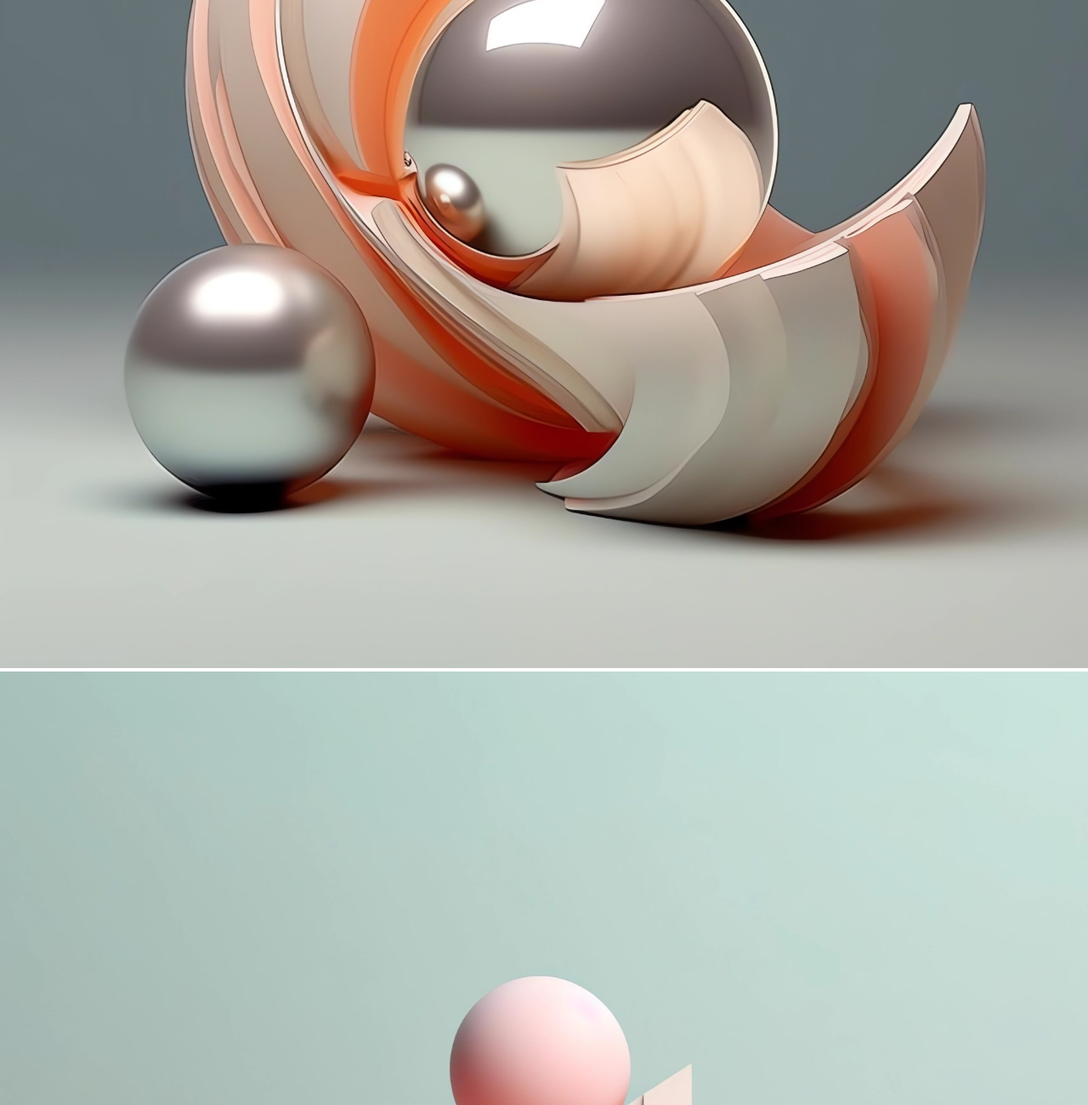
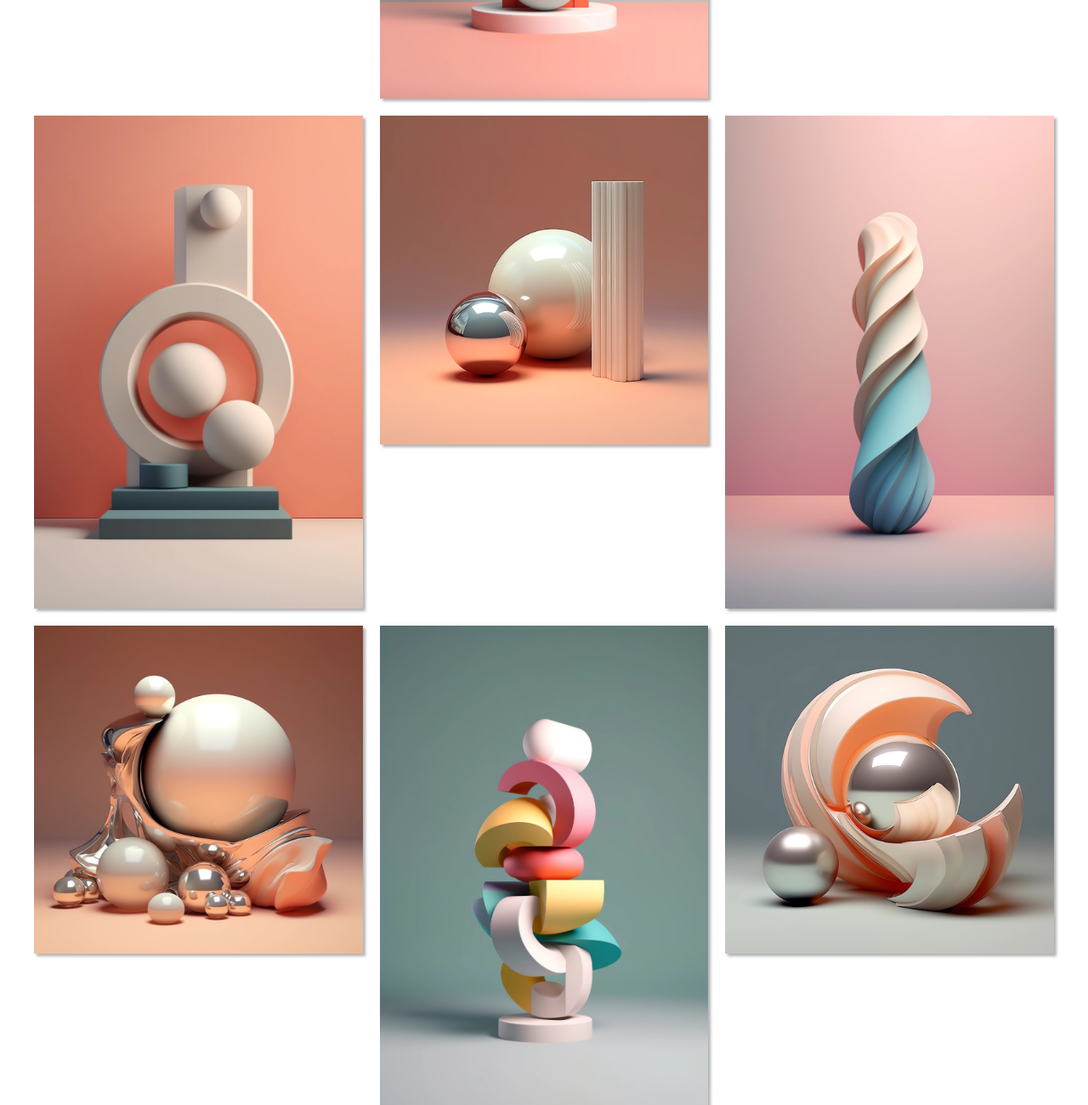
Before and after one commit to annazofka/grid-layout-site, a plain HTML site: page index.html in a window 1280 px wide. Shown: the part 600-1900 px from the top of the page at 85% size. Drawn offline with Linux system fonts and the light colour scheme; a web font is replaced by a local one.

Commit message:
add CSS grid for main content

```diff
--- a/index.html
+++ b/index.html
@@ -15,18 +15,18 @@
     </header>
     <main>
         <div>
-            <img src="images/Image_AI__91 square.jpeg" alt="pearl sculpture">
-            <img src="images/Image_AI__87-scaled.jpg" alt="minimal sculpture">
-            <img src="images/Image_AI__92 square.jpeg" alt="pearl sculpture">
-            <img src="images/Image_AI__88-scaled.jpg" alt="minimal sculpture">
-            <img src="images/Image_AI__93 square.jpeg" alt="pearl sculpture">
-            <img src="images/Image_AI__89-scaled.jpg" alt="minimal sculpture">
-            <img src="images/Image_AI__94 square.jpeg" alt="pearl sculpture">
-            <img src="images/Image_AI__90-scaled.jpg" alt="minimal sculpture">
-            <img src="images/Image_AI__91 square.jpeg" alt="pearl sculpture">
-            <img src="images/Image_AI__96-scaled.jpg" alt="pearl sculpture">
-            <img src="images/Image_AI__92 square.jpeg" alt="pearl sculpture">
-            <img src="images/Image_AI__98-scaled.jpg" alt="pearl sculpture">
+            <img src="images/Image_AI__91 square.jpeg" alt="pearl sculpture" class="short">
+            <img src="images/Image_AI__87-scaled.jpg" alt="minimal sculpture" class="long">
+            <img src="images/Image_AI__92 square.jpeg" alt="pearl sculpture" class="short">
+            <img src="images/Image_AI__88-scaled.jpg" alt="minimal sculpture" class="long">
+            <img src="images/Image_AI__93 square.jpeg" alt="pearl sculpture" class="short">
+            <img src="images/Image_AI__89-scaled.jpg" alt="minimal sculpture" class="long">
+            <img src="images/Image_AI__94 square.jpeg" alt="pearl sculpture" class="short">
+            <img src="images/Image_AI__90-scaled.jpg" alt="minimal sculpture" class="long">
+            <img src="images/Image_AI__91 square.jpeg" alt="pearl sculpture" class="short">
+            <img src="images/Image_AI__96-scaled.jpg" alt="pearl sculpture" class="long">
+            <img src="images/Image_AI__92 square.jpeg" alt="pearl sculpture" class="short">
+            <img src="images/Image_AI__98-scaled.jpg" alt="pearl sculpture" class="long">
         </div>
     </main>
 </body>
--- a/styles.css
+++ b/styles.css
@@ -16,6 +16,7 @@ header {
 }
 
 nav {
+    max-width: 1200px;
     margin: 0 auto; /* top/bottom: 0; left/right: auto */
     display: grid;
     grid-template-columns: repeat(2, 1fr);
@@ -34,7 +35,26 @@ nav {
     color: rgb(133, 133, 133);
 }
 
-img {
-    max-width: 100%;
+main div {
+    max-width: 1200px;
+    margin: 30px auto;
+    display: grid;
+    grid-template-columns: 1fr 1fr 1fr;
+    grid-auto-rows: auto;
+    gap: 20px;
+}
+
+main img {
+    width: 100%;
     height: auto;
+    overflow: hidden;
+    box-shadow: 3px 3px 3px rgba(0, 0, 0, 0.3);
   }
+
+main .short {
+    grid-row: span 1;
+}
+
+main .long {
+    grid-row: span 1;
+}
```
